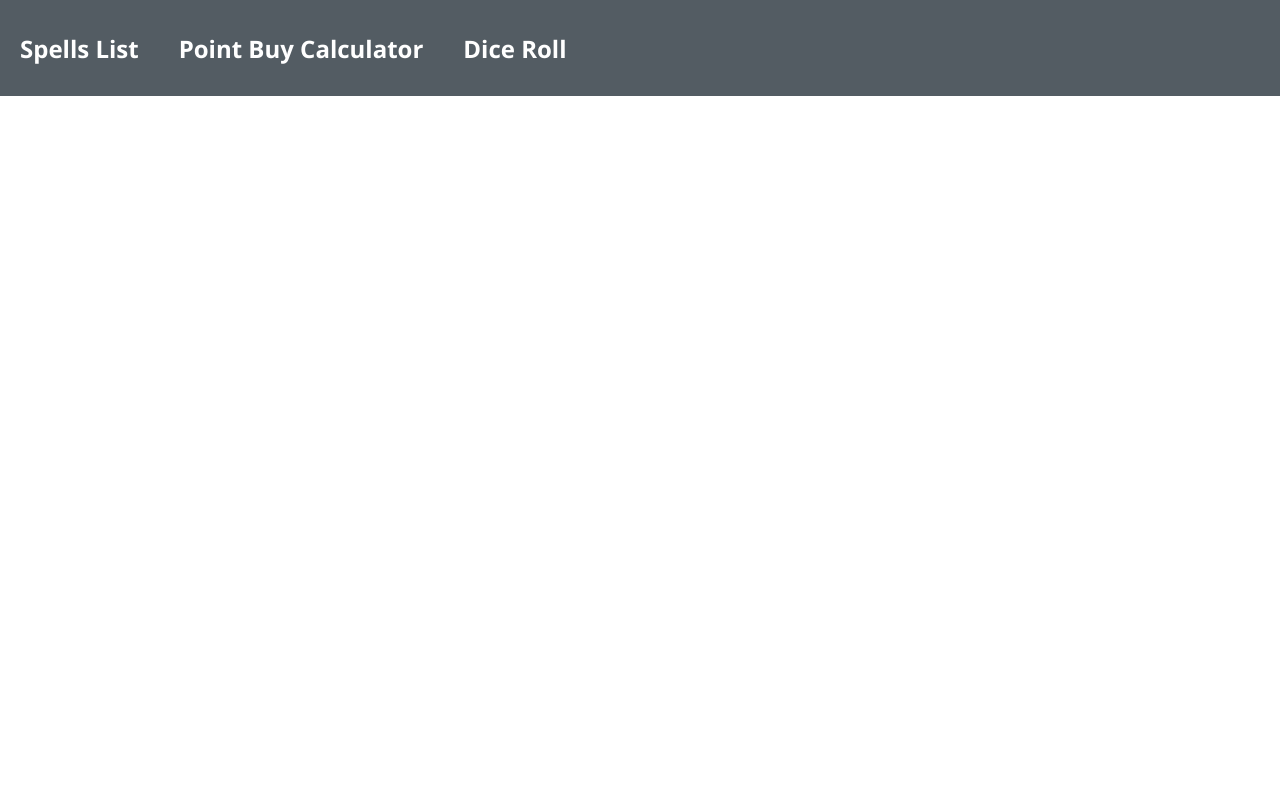
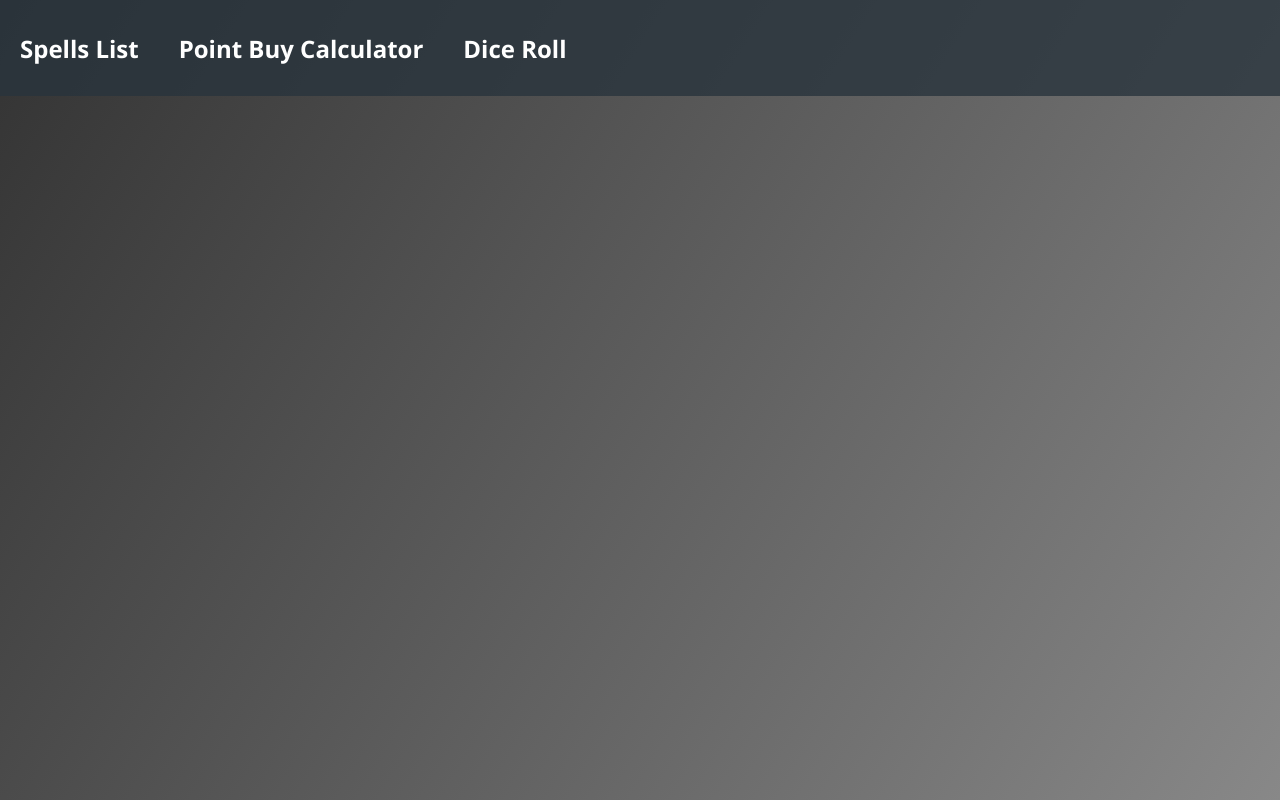
Before and after one commit to alstdu/dugo-dnd-tools, a website: page diceroll.html in a window 1280 px wide. Drawn offline with Linux system fonts and the light colour scheme.

Commit message:
Add granim.js to diceroll page

```diff
--- a/diceroll.html
+++ b/diceroll.html
@@ -23,5 +23,6 @@
             </div>
         </div>
         <script src="./scripts/plugins/granim.min.js"></script>
+        <script src="./scripts/diceroll.js"></script>
     </body>
 </html>
--- /dev/null
+++ b/scripts/diceroll.js
@@ -0,0 +1,16 @@
+const granimInstance = new Granim( {
+    element: '#granim-background',
+    name: 'granim-background',
+    elToSetClassOn: 'body',
+    direction: 'diagonal',
+    isPausedWhenNotInView: true,
+    stateTransitionSpeed: 500,
+    states: {
+        'default-state': {
+            gradients: [
+                ['#333333', '#888888'],
+            ],
+            transitionSpeed: 0,
+        },
+    },
+} );
```
